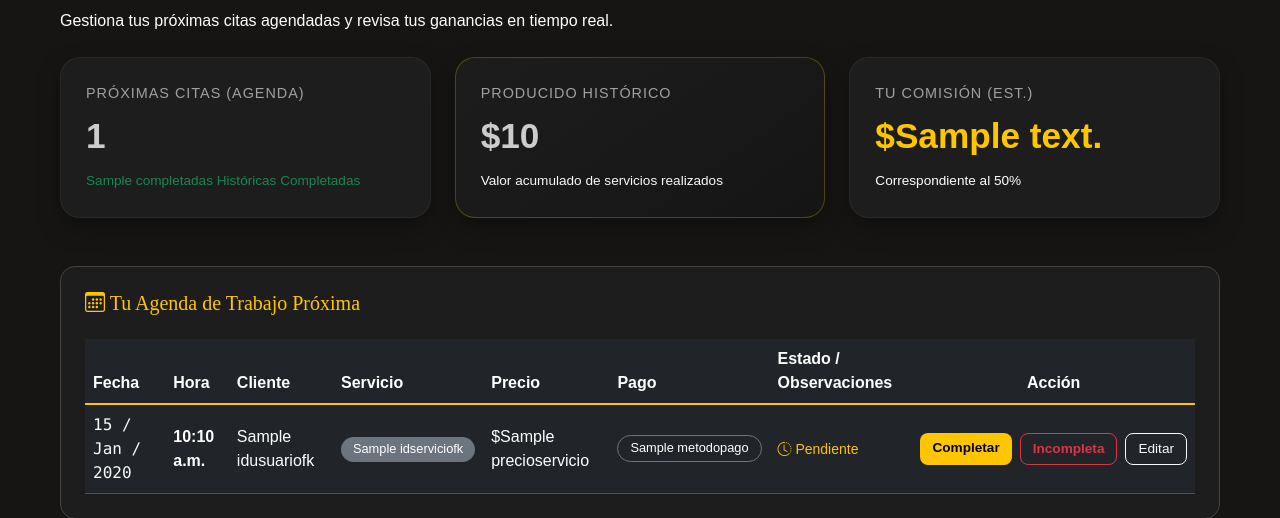
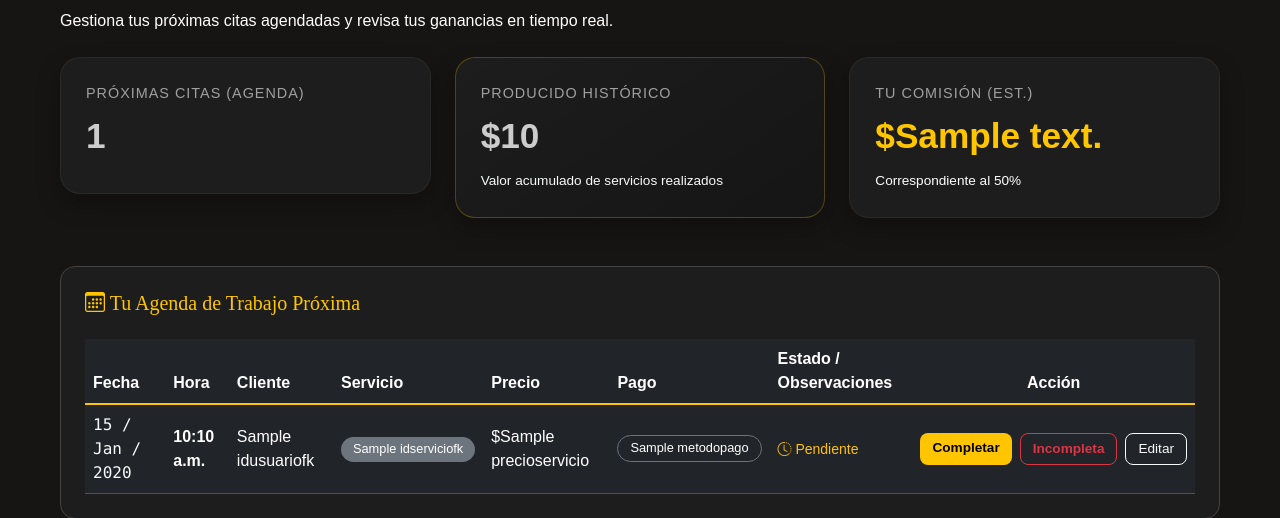
Before and after one commit to Fenix-DESPJ/django-databaseConection, a Django app: template templates/barbero.html in a window 1280 px wide. Shown: the part 185-703 px from the top of the page. Run offline with Django 5.2, Linux system fonts and the light colour scheme; the template is opened without the code that fills it: most values are stand-ins (such as "Sample title", 1, 10 or a date in 2020); some libraries are stand-ins or nearby versions.

Commit message:
Se elimino el texto de historial de citas en el panel de barbero

```diff
--- a/templates/barbero.html
+++ b/templates/barbero.html
@@ -15,7 +15,6 @@
             <div class="stats-card">
                 <p class="stats-label">Próximas Citas (Agenda)</p>
                 <p class="stats-value">{{ total_citas }}</p>
-                <span class="stats-sub text-success">{{ completadas }} Históricas Completadas</span>
             </div>
         </div>
         <div class="col-md-4">
```
